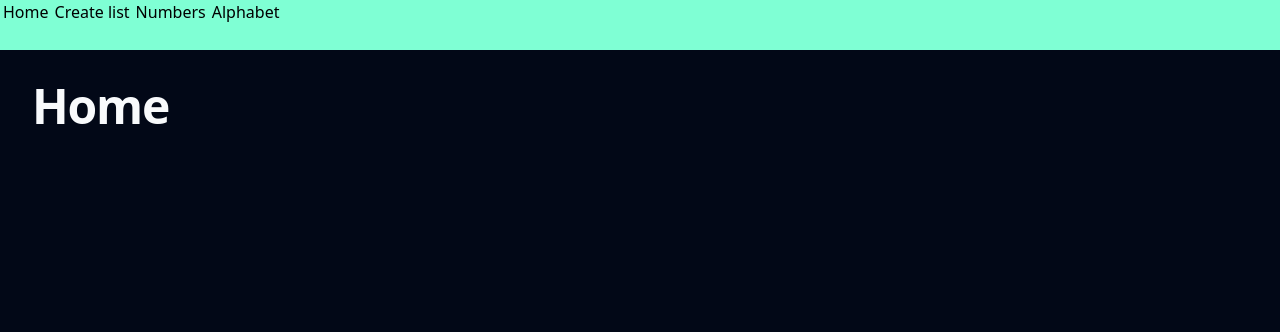
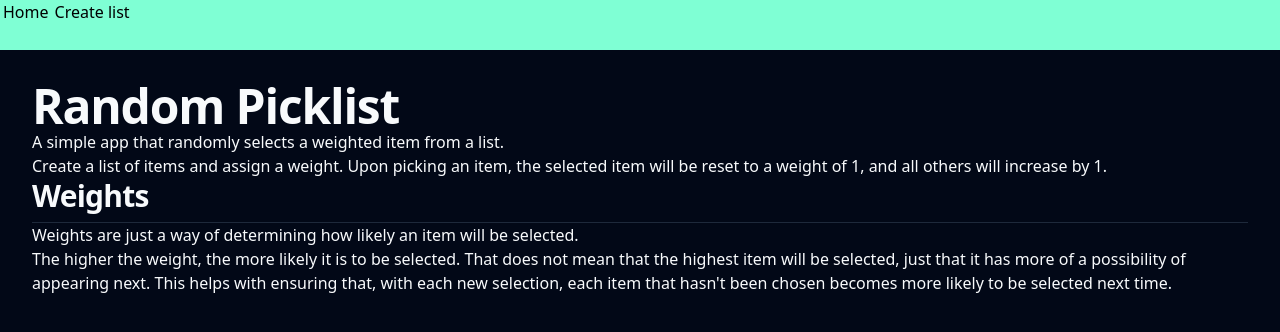
Before and after one commit to BritishWerewolf/random-picklist, a Vue app: page / in a window 1280 px wide. Shown: the top 332 px of the page. Built offline with nearby package versions, Linux system fonts and the light colour scheme.

Commit message:
Remove fake mocking code. Remove test page. Add basic description to the home page.

```diff
--- a/src/router/index.ts
+++ b/src/router/index.ts
@@ -9,11 +9,6 @@ const router = createRouter({
       path: '/',
       name: 'home',
       component: HomeView,
-    },
-    {
-      path: '/test',
-      name: 'test',
-      component: () => import('../views/TestView.vue'),
     },
     {
       path: '/create',
--- a/src/views/HomeView.vue
+++ b/src/views/HomeView.vue
@@ -1,28 +1,13 @@
 <script setup lang="ts">
-import { useListsStore } from '@/stores/lists';
-
-import { Heading1 } from '@/components/ui/typography';
-
-const listsStore = useListsStore();
-
-// Mock the database.
-if (listsStore.lists.length === 0) {
-  listsStore.createList('Numbers');
-  listsStore.addItem(listsStore.lists[0].id, { id: 1, name: 'First', weight: 1 });
-  listsStore.addItem(listsStore.lists[0].id, { id: 2, name: 'Second', weight: 1 });
-  listsStore.addItem(listsStore.lists[0].id, { id: 3, name: 'Third', weight: 1 });
-  listsStore.addItem(listsStore.lists[0].id, { id: 4, name: 'Fourth', weight: 1 });
-  listsStore.addItem(listsStore.lists[0].id, { id: 5, name: 'Fifth', weight: 1 });
-
-  listsStore.createList('Alphabet');
-  listsStore.addItem(listsStore.lists[1].id, { id: 6, name: 'Alpha', weight: 1 });
-  listsStore.addItem(listsStore.lists[1].id, { id: 7, name: 'Beta', weight: 1 });
-  listsStore.addItem(listsStore.lists[1].id, { id: 8, name: 'Charlie', weight: 1 });
-  listsStore.addItem(listsStore.lists[1].id, { id: 9, name: 'Delta', weight: 1 });
-  listsStore.addItem(listsStore.lists[1].id, { id: 10, name: 'Echo', weight: 1 });
-}
+import { Heading1, Heading2 } from '@/components/ui/typography';
 </script>
 
 <template>
-  <Heading-1>Home</Heading-1>
+  <Heading-1>Random Picklist</Heading-1>
+  <p>A simple app that randomly selects a weighted item from a list.</p>
+  <p>Create a list of items and assign a weight. Upon picking an item, the selected item will be reset to a weight of 1, and all others will increase by 1.</p>
+
+  <Heading-2>Weights</Heading-2>
+  <p>Weights are just a way of determining how likely an item will be selected.</p>
+  <p>The higher the weight, the more likely it is to be selected. That does not mean that the highest item will be selected, just that it has more of a possibility of appearing next. This helps with ensuring that, with each new selection, each item that hasn't been chosen becomes more likely to be selected next time.</p>
 </template>
--- a/src/views/TestView.vue
+++ /dev/null
@@ -1,47 +0,0 @@
-<script setup lang="ts">
-import { DonutChart } from '@/components/ui/chart-donut';
-import {
-  Heading1,
-  Table, TableRow, TableHead, TableData
-} from '@/components/ui/typography';
-
-const data = [
-  { name: 'Jan', total: Math.floor(Math.random() * 2000) + 500, predicted: Math.floor(Math.random() * 2000) + 500 },
-  { name: 'Feb', total: Math.floor(Math.random() * 2000) + 500, predicted: Math.floor(Math.random() * 2000) + 500 },
-  { name: 'Mar', total: Math.floor(Math.random() * 2000) + 500, predicted: Math.floor(Math.random() * 2000) + 500 },
-  { name: 'Apr', total: Math.floor(Math.random() * 2000) + 500, predicted: Math.floor(Math.random() * 2000) + 500 },
-  { name: 'May', total: Math.floor(Math.random() * 2000) + 500, predicted: Math.floor(Math.random() * 2000) + 500 },
-  { name: 'Jun', total: Math.floor(Math.random() * 2000) + 500, predicted: Math.floor(Math.random() * 2000) + 500 },
-];
-
-const valueFormatter = (tick: number | Date) => typeof tick === 'number'
-  ? `£${new Intl.NumberFormat('gb').format(tick).toString()}`
-  : '';
-</script>
-
-<template>
-  <div>
-    <Heading-1>Test</Heading-1>
-    <Table>
-      <template #thead>
-        <TableRow>
-          <TableHead>First</TableHead>
-          <TableHead>Second</TableHead>
-        </TableRow>
-      </template>
-      <TableRow>
-        <TableData>1111</TableData>
-        <TableData>2222</TableData>
-      </TableRow>
-    </Table>
-
-    <DonutChart
-      index="name"
-      category="total"
-      type="pie"
-      :data="data"
-      :value-formatter="valueFormatter"
-      :colors="['red', 'orange', 'yellow', 'green', 'blue', 'indigo', 'purple']"
-    />
-  </div>
-</template>
```
